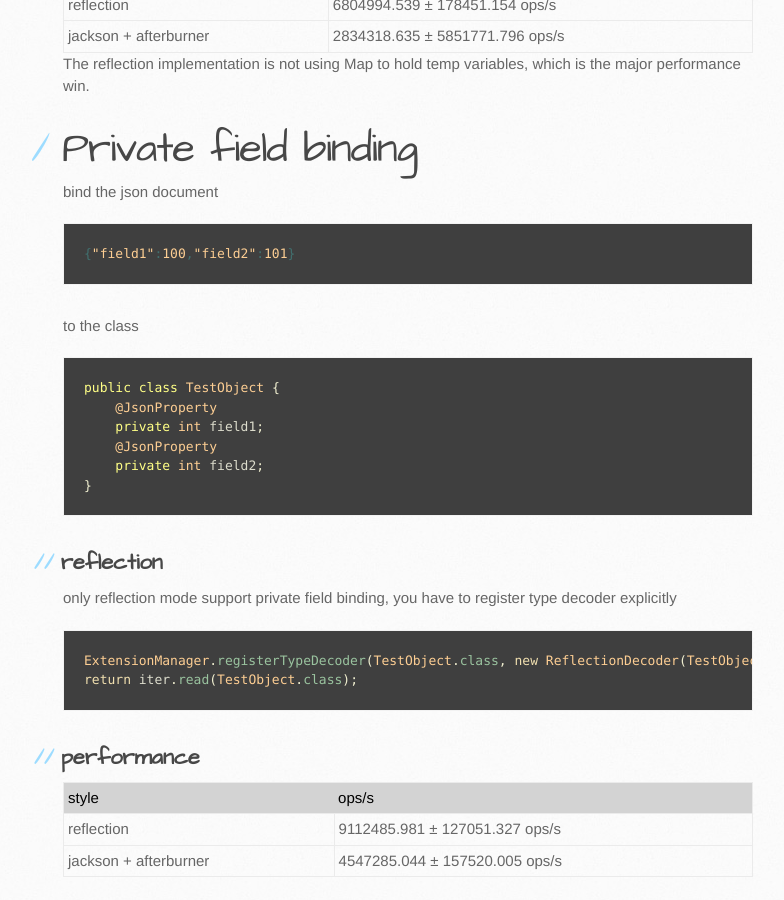
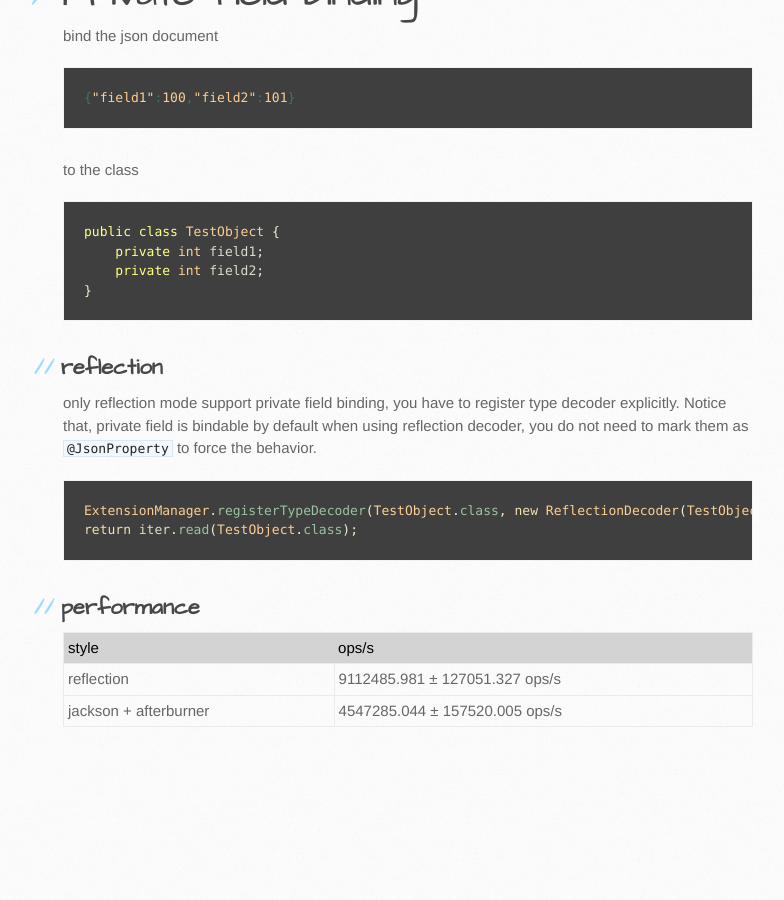
Before and after one commit to json-iterator/json-iterator.github.io, a Jekyll site: the page built from java-features.md, in a window 1280 px wide and 900 px high, scrolled down 9269 px. Shown: the whole window, without its empty margins (107-891 px from the left). Built offline with Jekyll 4.4.1, drawn with Linux system fonts in a browser that asks for light colours; comment, search, counter and statistics services are not loaded; after the commit the page ends 10019 px from its top, so only the background shows below that; some of the changed text lies outside the part shown.

Commit message:
Update java-features.md

````diff
--- a/java-features.md
+++ b/java-features.md
@@ -425,16 +417,14 @@ to the class
 
 ```java
 public class TestObject {
-    @JsonProperty
     private int field1;
-    @JsonProperty
     private int field2;
 }
 ```
 
 ## reflection
 
-only reflection mode support private field binding, you have to register type decoder explicitly
+only reflection mode support private field binding, you have to register type decoder explicitly. Notice that, private field is bindable by default when using reflection decoder, you do not need to mark them as `@JsonProperty` to force the behavior.
 
 ```java
 ExtensionManager.registerTypeDecoder(TestObject.class, new ReflectionDecoder(TestObject.class));
````
Also changed, not shown: other parts of java-features.md (+0 -8 lines).
